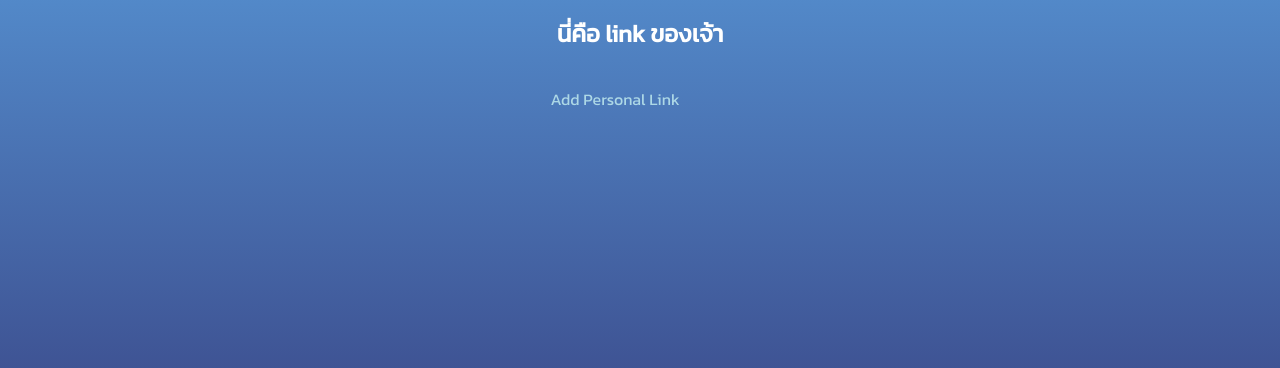
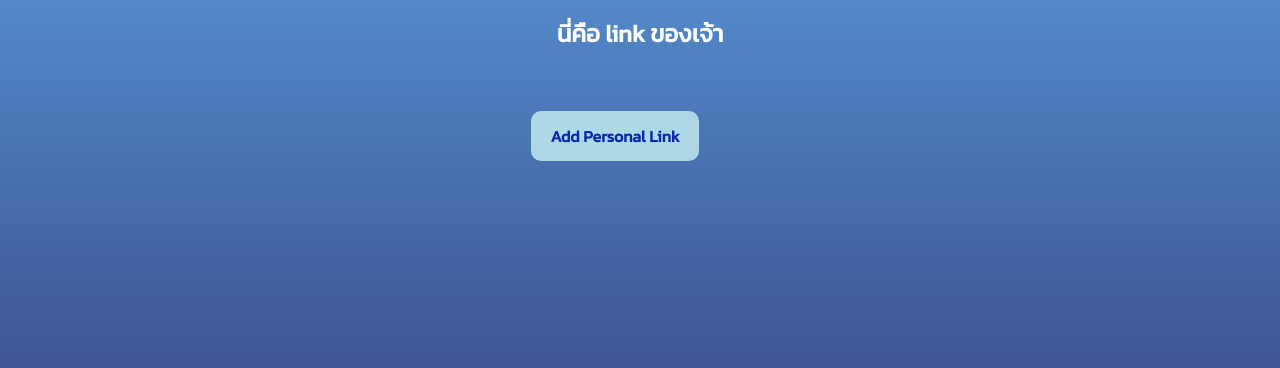
Before and after one commit to Pattrapol-Yaowaraj/All-IT-By-Jing-, a Django app: page /display in a window 1280 px wide. Shown: the part 52-420 px from the top of the page. Run offline with Django 4.2, Linux system fonts and the light colour scheme; data comes from the database, SQL or seed files in the repository; both versions use the stored data as it was after the commit; some libraries are stand-ins or nearby versions.

Commit message:
149:edit self-link button

```diff
--- a/All_IT/home/template/home/display.html
+++ b/All_IT/home/template/home/display.html
@@ -134,6 +134,46 @@
             color: lightblue;
         }
 
+        .self-link {
+            background-color: lightblue;
+            border-radius: 10px;
+            text-decoration: none;
+            color: #0825b4;
+            font-size: medium;
+            font-weight: bold;
+            width: 130%;
+            height: 50px;
+            cursor: pointer;
+            align-items: center;
+            justify-content: center;
+            display: flex;
+        }
+
+        .self-link:hover{
+            background-color: #0825b4;
+            color: lightblue;
+        }
+
+        .button-del {
+            background-color: coral;
+            border-radius: 0 10px 10px 0;
+            border: none;
+            text-decoration: none;
+            color: #0825b4;
+            font-size: medium;
+            font-weight: bold;
+            width: 100%;
+            height: 50px;
+            cursor: pointer;
+            align-items: center;
+            justify-content: center;
+            display: flex;
+        }
+
+        .button-del:hover{
+            background-color: #0825b4;
+            color: lightblue;
+        }
     </style>
 </head>
 <nav>
@@ -159,17 +199,17 @@
                     </button><br>
                     {% endfor %}
                 {% for user_link in user_links %}
-                    <div class="button-link">
-                        <a href="{{ user_link.link }}" class="button-link" target="_blank">{{ user_link.description }}</a>
+                    <div class="self-link">
+                        <a href="{{ user_link.link }}" class="self-link" target="_blank" style="border-radius: 10px 0 0 10px;">{{ user_link.description }}</a>
                         <form action="{% url 'userlink:delete_link' user_link.id %}" method="post" style="display: inline;">
                             {% csrf_token %}
-                            <button type="submit" class="edit-button" onclick="return confirm('Are you sure you want to delete this link?')">Delete</button>
+                            <button type="submit" class="button-del" onclick="return confirm('Are you sure you want to delete this link?')">Delete</button>
                         </form>
                         <br>
                     </div>
                 {% endfor %}
                 {% if user_sid %}
-                    <a href="{% url 'userlink:userlink' user_sid %}"  class="btn-primary">Add Personal Link</a>
+                    <br><a href="{% url 'userlink:userlink' user_sid %}"  class="self-link">Add Personal Link</a>
                 {% endif %}
             </div><br>
         </ul>
```
Also changed, not shown: All_IT/db.sqlite3.
